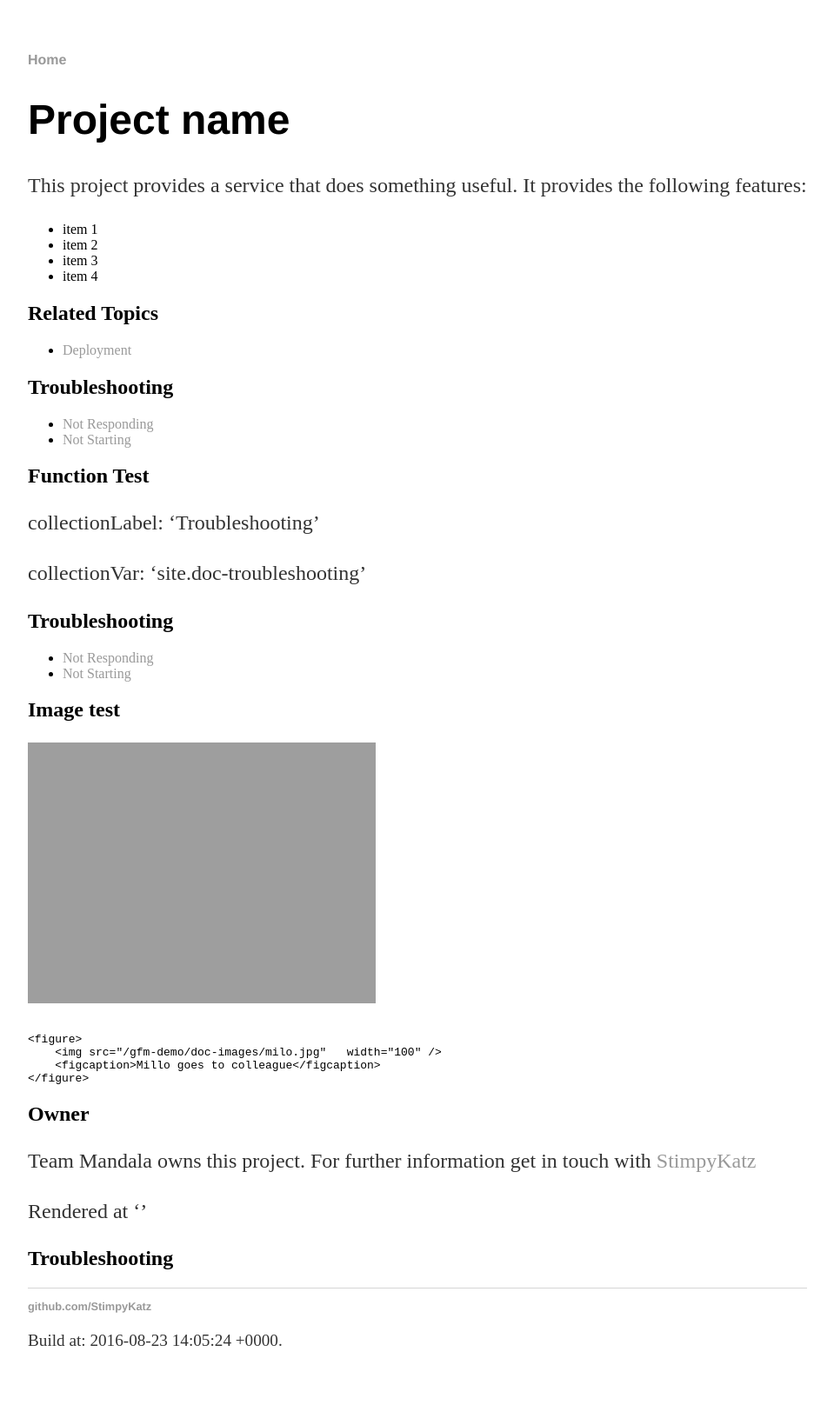
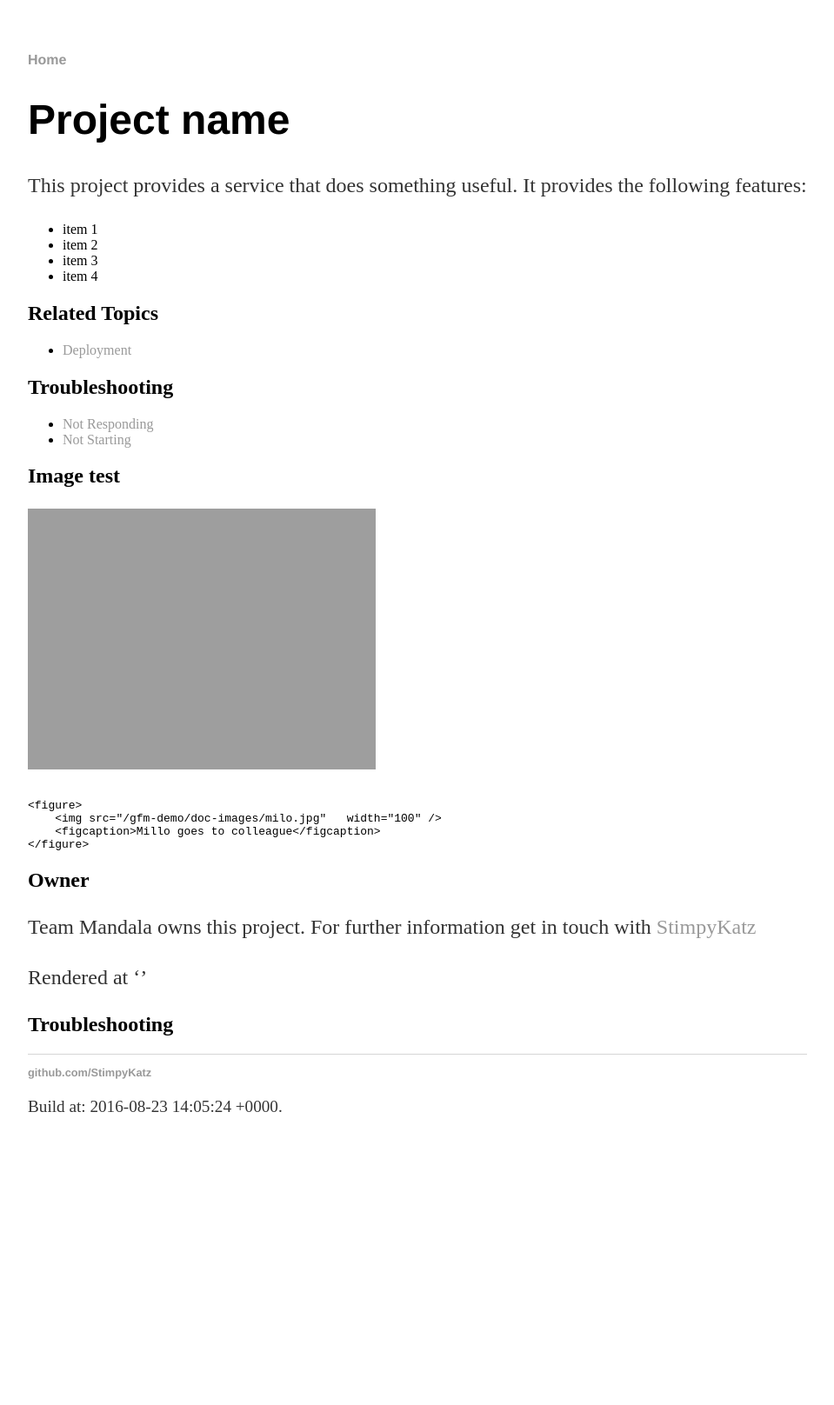
Before and after one commit to M3t4Mash/gfm-demo, a Jekyll site: the page built from index.md, in a window 1280 px wide. Shown: the whole page at 87% size, without its empty margins (160-1119 px from the left). Built offline with Jekyll 4.4.1, drawn with Linux system fonts in a browser that asks for light colours; after the commit the page ends 1347 px from its top, so only the background shows below that.

Commit message:
foo Added generalized include to generate section with collection list links

```diff
--- a/_includes/listCollection
+++ b/_includes/listCollection
@@ -1,11 +1,6 @@
 {% capture collectionVar %}site.{{ include.currCollection }}{% endcapture %}
 {% assign collectionName = include.currCollection | split: "-" %}
 {% assign collectionLabel = collectionName[1] | capitalize %}
-
-collectionLabel: '{{ collectionLabel }}'
-
-collectionVar: '{{ collectionVar }}'
-
 <h2 id="{{ include.currCollection }}">{{ collectionLabel }}</h2>
 <ul>
 {% for i in site.[include.currCollection] %}
--- a/index.md
+++ b/index.md
@@ -14,18 +14,6 @@ This project provides a service that does something useful. It provides the foll
 ## Related Topics
 * [Deployment](deployment.html)
 
-{% if site.doc-troubleshooting %}
-<h2 id="doc-troubleshooting">Troubleshooting</h2>
-<ul>
-{% for faq in site.doc-troubleshooting %}
-  <li>
-	<a href="{{ site.baseurl }}{{ faq.url }}">{{ faq.title }}</a>
-  </li>
-{% endfor %}
-</ul>
-{% endif %}
-
-## Function Test
 {% include listCollection currCollection="doc-troubleshooting" %}
 
 ## Image test
```
